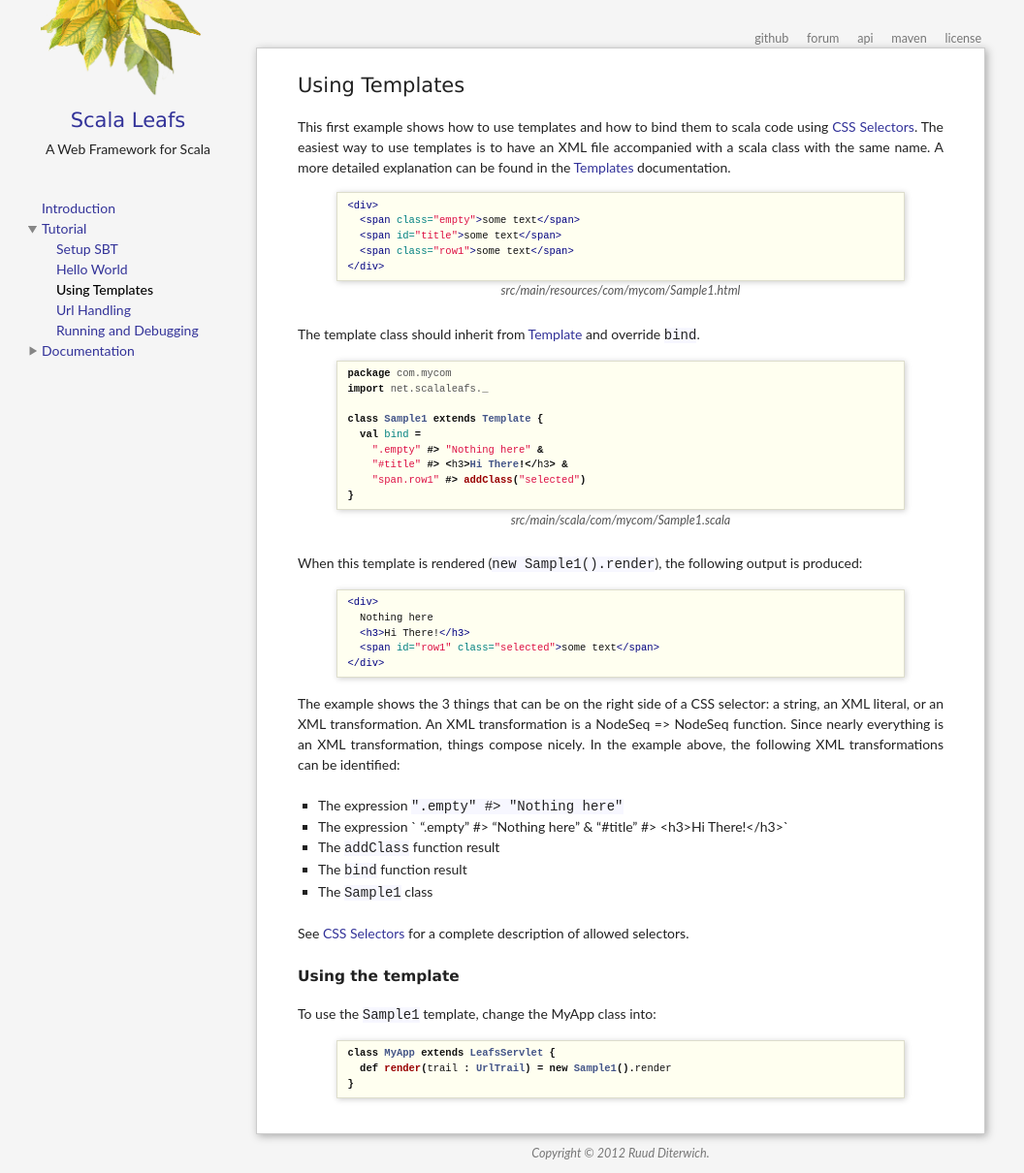
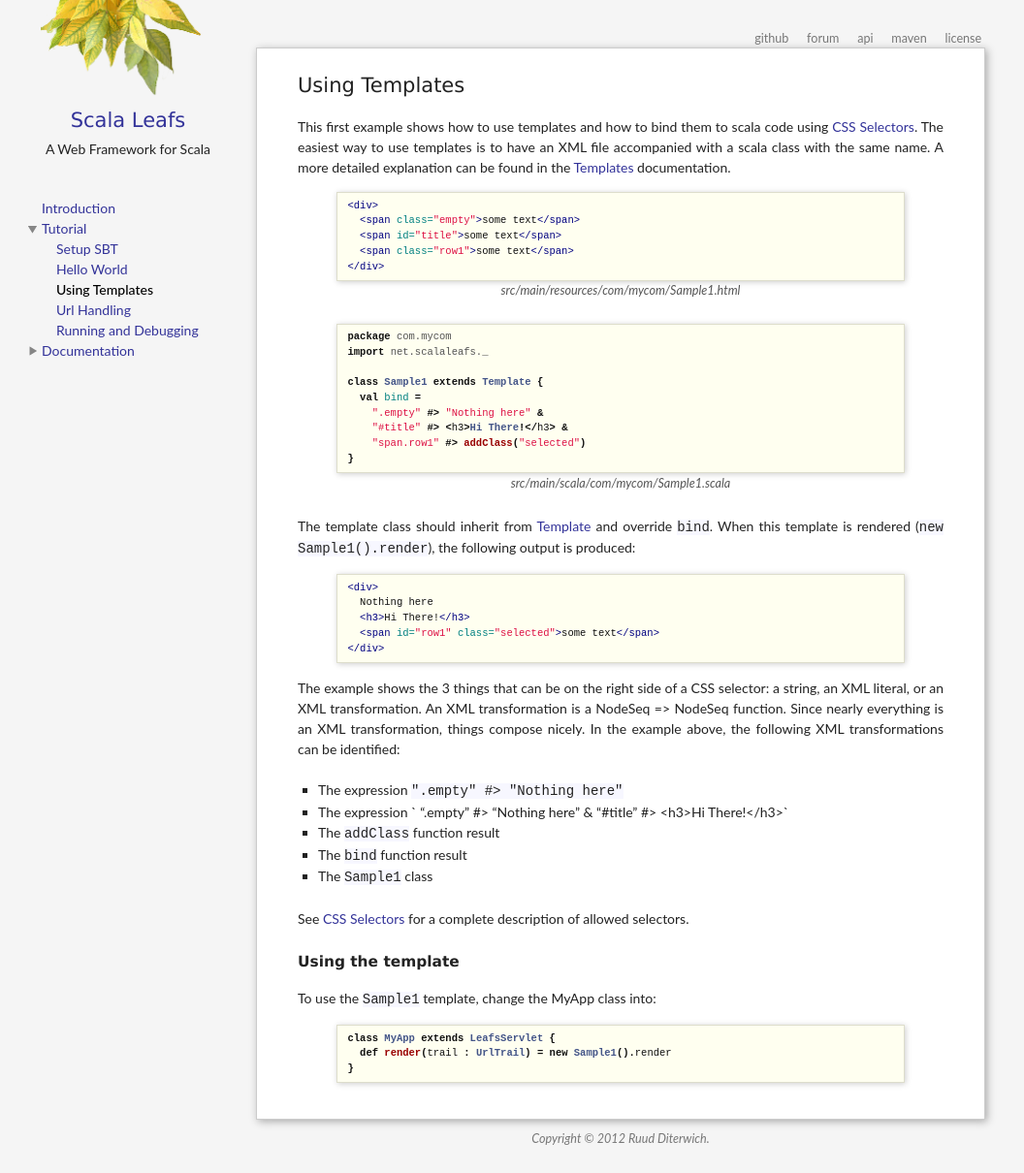
Before and after one commit to scalastuff/scalaleafs, a Jekyll site: the page built from using-templates.md, in a window 1280 px wide. Shown: the whole page at 97% size, without its empty margins (0-1056 px from the left). Built offline with Jekyll 4.4.1, drawn with Linux system fonts in a browser that asks for light colours; part of the change alters nothing that is shown.

```diff
--- a/using-templates.md
+++ b/using-templates.md
@@ -14,8 +14,6 @@ This first example shows how to use templates and how to bind them to scala code
 {% endhighlight %}
 <label>src/main/resources/com/mycom/Sample1.html</label>
 
-The template class should inherit from [Template](/api/index.html#net.scalaleafs.Template) and override `bind`.
-
 {% highlight scala %}
 package com.mycom
 import net.scalaleafs._
@@ -29,6 +27,7 @@ class Sample1 extends Template {
 {% endhighlight %}
 <label>src/main/scala/com/mycom/Sample1.scala</label>
 
+The template class should inherit from [Template](/api/index.html#net.scalaleafs.Template) and override `bind`.
 When this template is rendered (`new Sample1().render`), the following output is produced:
 
 {% highlight html %}
```
